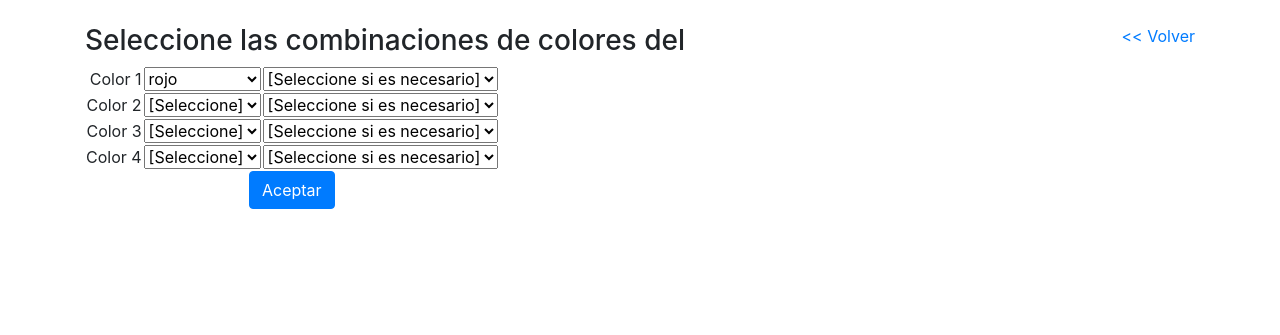
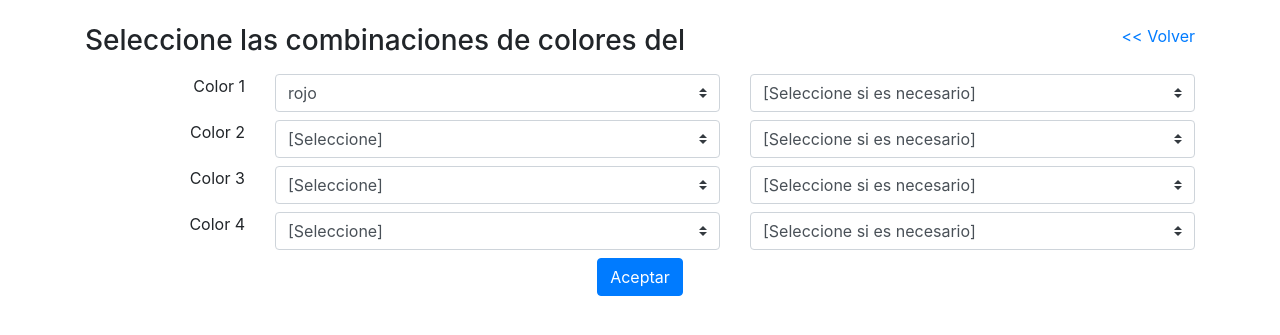
Before and after one commit to cesardl/admin-buffalo, a PHP site: page /administrator/formColores.php?id_producto=1 in a window 1280 px wide. Shown: the top 335 px of the page. Run offline with PHP 8.4, Linux system fonts and the light colour scheme; the visitor is signed in with stand-in values (Sample User, id 1); data comes from the database, SQL or seed files in the repository; data that the repository does not hold is empty.

Commit message:
BS4 adding style on result pages

```diff
--- a/administrator/VehiculoSelect.php
+++ b/administrator/VehiculoSelect.php
@@ -1,9 +1,5 @@
 <?php
 
-/*
- * To change this template, choose Tools | Templates
- * and open the template in the editor.
- */
 include_once 'bussinessLogic/VehiculoBL.php';
 
 $id_producto = $_POST['veh_id'];
--- a/administrator/actionProductoCtrl.php
+++ b/administrator/actionProductoCtrl.php
@@ -1,8 +1,5 @@
 <?php
-/*
- * To change this template, choose Tools | Templates
- * and open the template in the editor.
- */
+
 include_once 'domain/Master.php';
 include_once 'domain/Producto.php';
 include_once 'bussinessLogic/ProductoBL.php';
@@ -59,7 +56,6 @@
 <head>
     <meta http-equiv="Content-Type" content="text/html; charset=UTF-8">
     <link rel="shortcut icon" type="image/jpg" href="favicon.ico"/>
-    <link type="text/css" href="style/style.css" rel="stylesheet" media="screen"/>
     <link rel="stylesheet" href="https://stackpath.bootstrapcdn.com/bootstrap/4.4.1/css/bootstrap.min.css"
           integrity="sha384-Vkoo8x4CGsO3+Hhxv8T/Q5PaXtkKtu6ug5TOeNV6gBiFeWPGFN9MuhOf23Q9Ifjh"
           crossorigin="anonymous">
--- a/administrator/formColores.php
+++ b/administrator/formColores.php
@@ -39,37 +39,35 @@
         </div>
         <form id="formColores" method="POST" action="actionColor.php" enctype="multipart/form-data">
             <input type="hidden" id="id_producto" name="id_producto" value="<?php echo $id_producto ?>"/>
-            <table>
             <?php for ($i = 0; $i < count($coloresProducto); $i++) {
                 $cp_colorProducto = $coloresProducto[$i]; ?>
-                    <tr>
-                        <td class="tdLabel">
+                <div class="row my-2">
+                    <div class="col-2 tdLabel">
                         Color <?php echo $i + 1 ?>
                         <input type="hidden" name="id<?php echo $i ?>"
                                value="<?php echo $cp_colorProducto->getId() ?>"/>
-                        </td>
-                        <td>
-                            <select name="color_1_<?php echo $i ?>">
+                    </div>
+                    <div class="col">
+                        <select name="color_1_<?php echo $i ?>" class="custom-select">
                             <option value="0">[Seleccione]</option>
                             <?php echo $bl->getColores($cp_colorProducto->getColor_1()->getId_color()) ?>
                         </select>
-                        </td>
-                        <td>
-                            <select name="color_2_<?php echo $i ?>">
+                    </div>
+                    <div class="col">
+                        <select name="color_2_<?php echo $i ?>" class="custom-select">
                             <option value="0">[Seleccione si es necesario]</option>
                             <?php echo $bl->getColores($cp_colorProducto->getColor_2()->getId_color()) ?>
                         </select>
-                        </td>
-                    </tr>
+                    </div>
+                </div>
                 <?php
             }
             ?>
-                <tr>
-                    <td colspan="3" style="text-align: center;">
+            <div class="row my-2">
+                <div class="col" style="text-align: center;">
                     <input id="btn_acept" type="submit" name="name" value="Aceptar" class="btn btn-primary"/>
-                    </td>
-                </tr>
-            </table>
+                </div>
+            </div>
         </form>
     </div>
     <script src="https://code.jquery.com/jquery-3.4.1.slim.min.js"
--- a/administrator/formDetalles.php
+++ b/administrator/formDetalles.php
@@ -90,7 +90,7 @@
             }
             ?>
             <div class="row my-2">
-                <div class="col">
+                <div class="col" style="text-align: center;">
                     <input type="submit" value="Aceptar" name="aceptar" class="btn btn-primary"/>
                 </div>
             </div>
--- a/administrator/formProducto.php
+++ b/administrator/formProducto.php
@@ -199,7 +199,7 @@
                 </div>
             </div>
             <div class="row my-4">
-                <div class="col">
+                <div class="col" style="text-align: center;">
                     <input id="btn_acept" type="button" name="name" value="Aceptar" class="btn btn-primary"/>
                 </div>
             </div>
```
Also changed, not shown: administrator/VehiculoDelete.php (+0 -7 lines), administrator/actionColor.php (+7 -2 lines), administrator/actionDetalleProductoCtrl.php (+12 -6 lines). Lines whose indentation alone changed are shown as unchanged.
